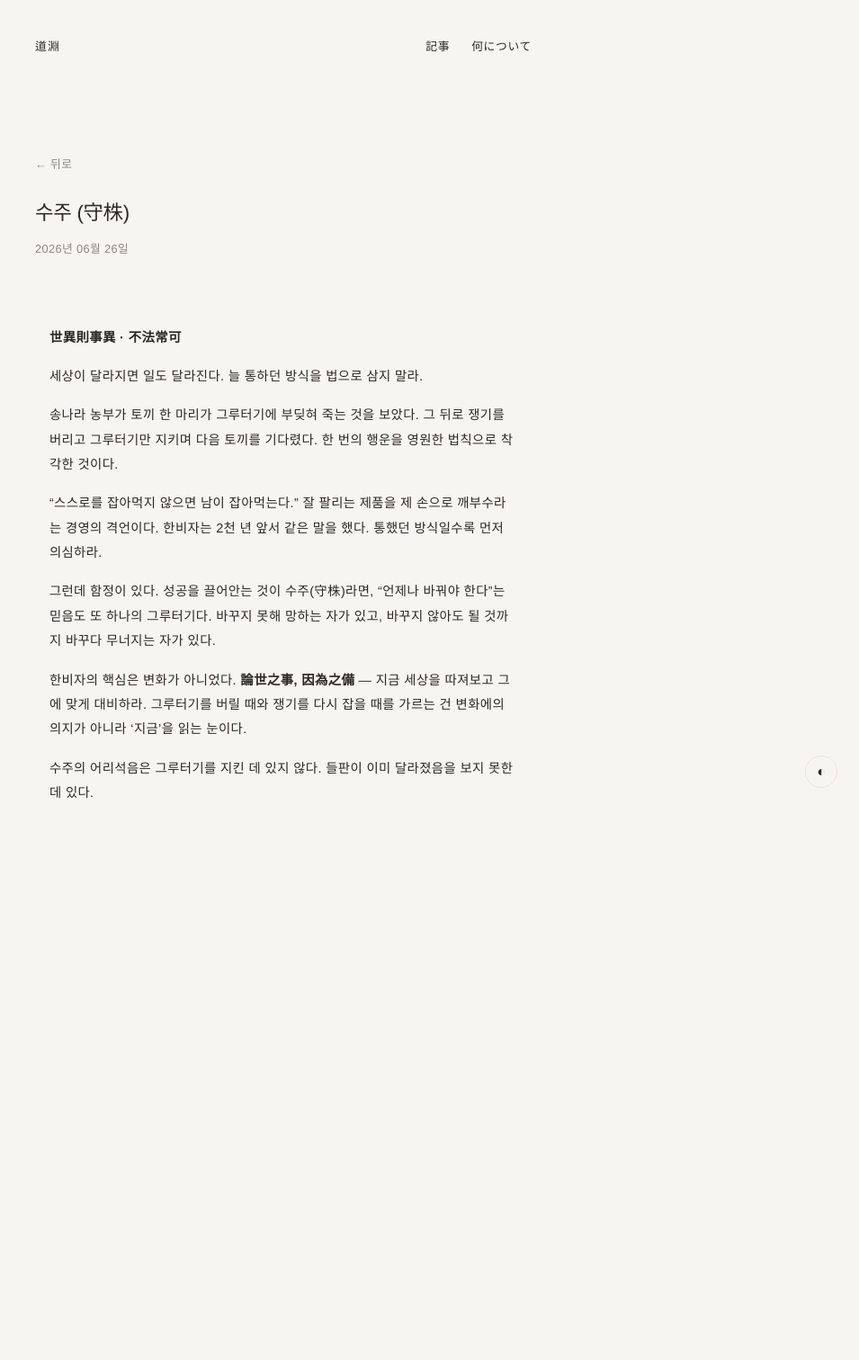
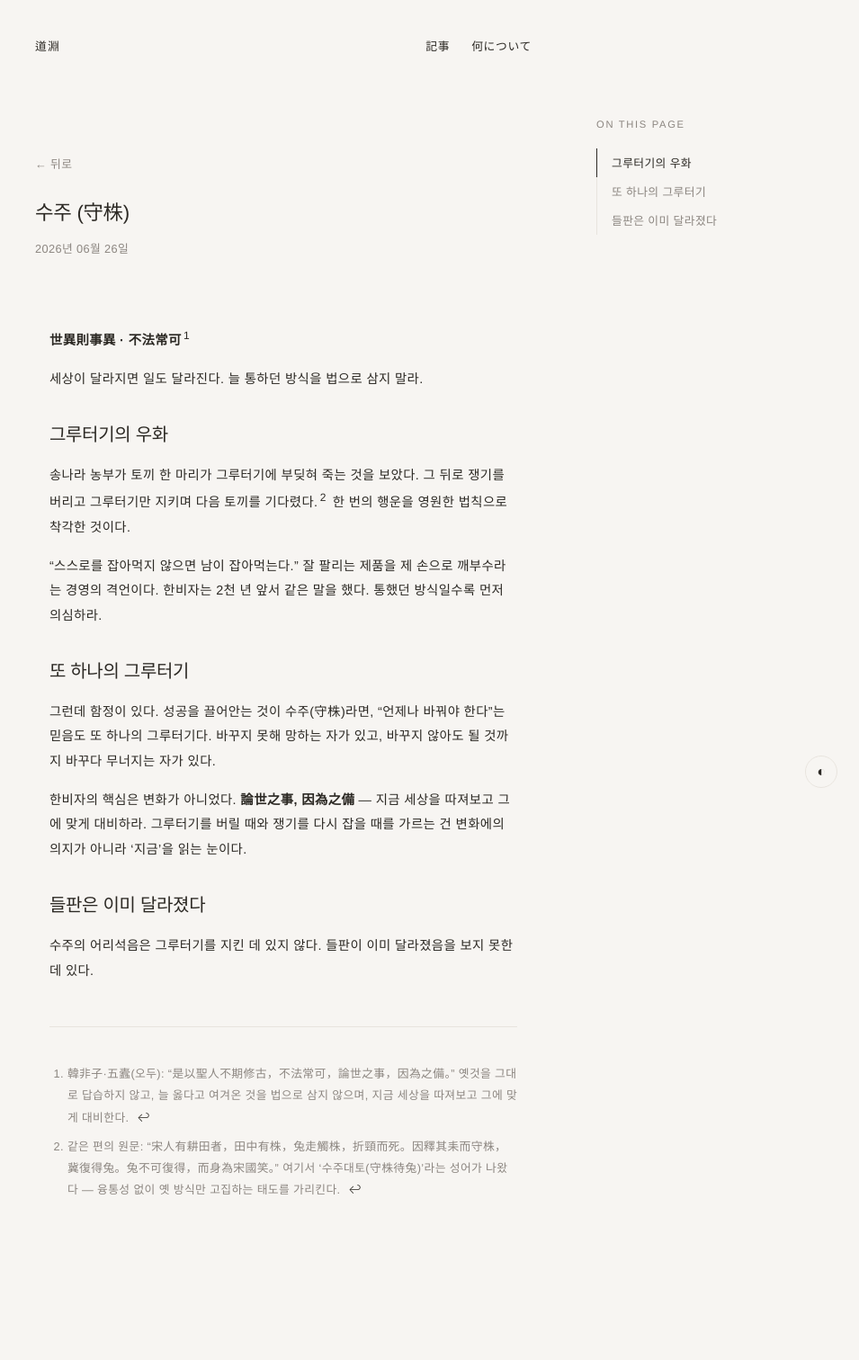
Before and after one commit to waylake/waylake.github.io, a Jekyll site: the page built from _posts/2026-06-26-수주.md, in a window 1280 px wide. Shown: the whole page at 90% size, without its empty margins (325-1280 px from the left). Built offline with Jekyll 4.4.1, drawn with Linux system fonts in a browser that asks for light colours; before the commit the page ends 1071 px from its top, so only the background shows below that.

Commit message:
docs(posts): 수주 글에 각주와 소제목 추가
한비자 오두(五蠹) 원문 출처를 각주로 밝히고, 절 구분을 위한 소제목을 넣었다.

```diff
--- a/_posts/2026-06-26-수주.md
+++ b/_posts/2026-06-26-수주.md
@@ -5,16 +5,25 @@ date: 2026-06-26 00:00:00 +0900
 categories: philosophy
 ---
 
-**世異則事異 · 不法常可**
+**世異則事異 · 不法常可**[^1]
 
 세상이 달라지면 일도 달라진다. 늘 통하던 방식을 법으로 삼지 말라.
 
-송나라 농부가 토끼 한 마리가 그루터기에 부딪혀 죽는 것을 보았다. 그 뒤로 쟁기를 버리고 그루터기만 지키며 다음 토끼를 기다렸다. 한 번의 행운을 영원한 법칙으로 착각한 것이다.
+## 그루터기의 우화
+
+송나라 농부가 토끼 한 마리가 그루터기에 부딪혀 죽는 것을 보았다. 그 뒤로 쟁기를 버리고 그루터기만 지키며 다음 토끼를 기다렸다.[^2] 한 번의 행운을 영원한 법칙으로 착각한 것이다.
 
 "스스로를 잡아먹지 않으면 남이 잡아먹는다." 잘 팔리는 제품을 제 손으로 깨부수라는 경영의 격언이다. 한비자는 2천 년 앞서 같은 말을 했다. 통했던 방식일수록 먼저 의심하라.
+
+## 또 하나의 그루터기
 
 그런데 함정이 있다. 성공을 끌어안는 것이 수주(守株)라면, "언제나 바꿔야 한다"는 믿음도 또 하나의 그루터기다. 바꾸지 못해 망하는 자가 있고, 바꾸지 않아도 될 것까지 바꾸다 무너지는 자가 있다.
 
 한비자의 핵심은 변화가 아니었다. **論世之事, 因為之備** — 지금 세상을 따져보고 그에 맞게 대비하라. 그루터기를 버릴 때와 쟁기를 다시 잡을 때를 가르는 건 변화에의 의지가 아니라 '지금'을 읽는 눈이다.
 
+## 들판은 이미 달라졌다
+
 수주의 어리석음은 그루터기를 지킨 데 있지 않다. 들판이 이미 달라졌음을 보지 못한 데 있다.
+
+[^1]: 韓非子·五蠹(오두): "是以聖人不期修古，不法常可，論世之事，因為之備。" 옛것을 그대로 답습하지 않고, 늘 옳다고 여겨온 것을 법으로 삼지 않으며, 지금 세상을 따져보고 그에 맞게 대비한다.
+[^2]: 같은 편의 원문: "宋人有耕田者，田中有株，兔走觸株，折頸而死。因釋其耒而守株，冀復得兔。兔不可復得，而身為宋國笑。" 여기서 '수주대토(守株待兔)'라는 성어가 나왔다 — 융통성 없이 옛 방식만 고집하는 태도를 가리킨다.
```
